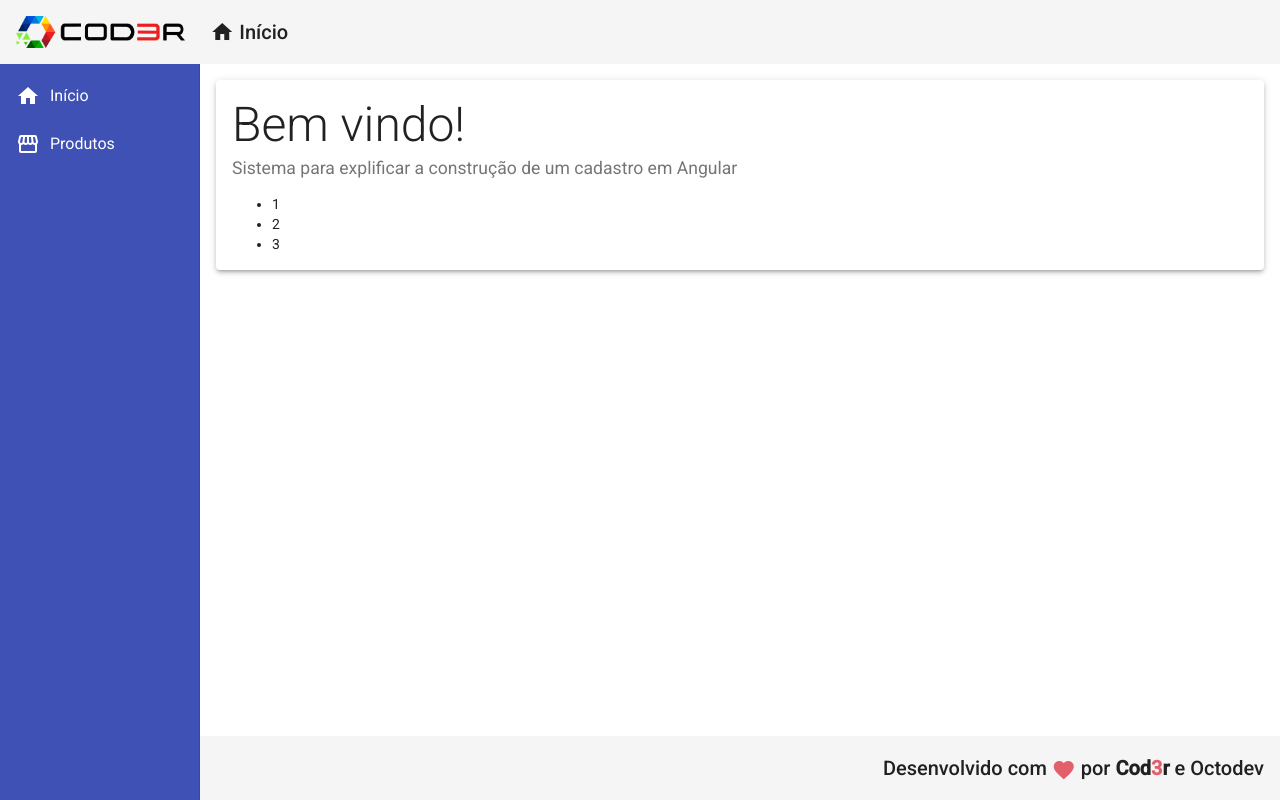
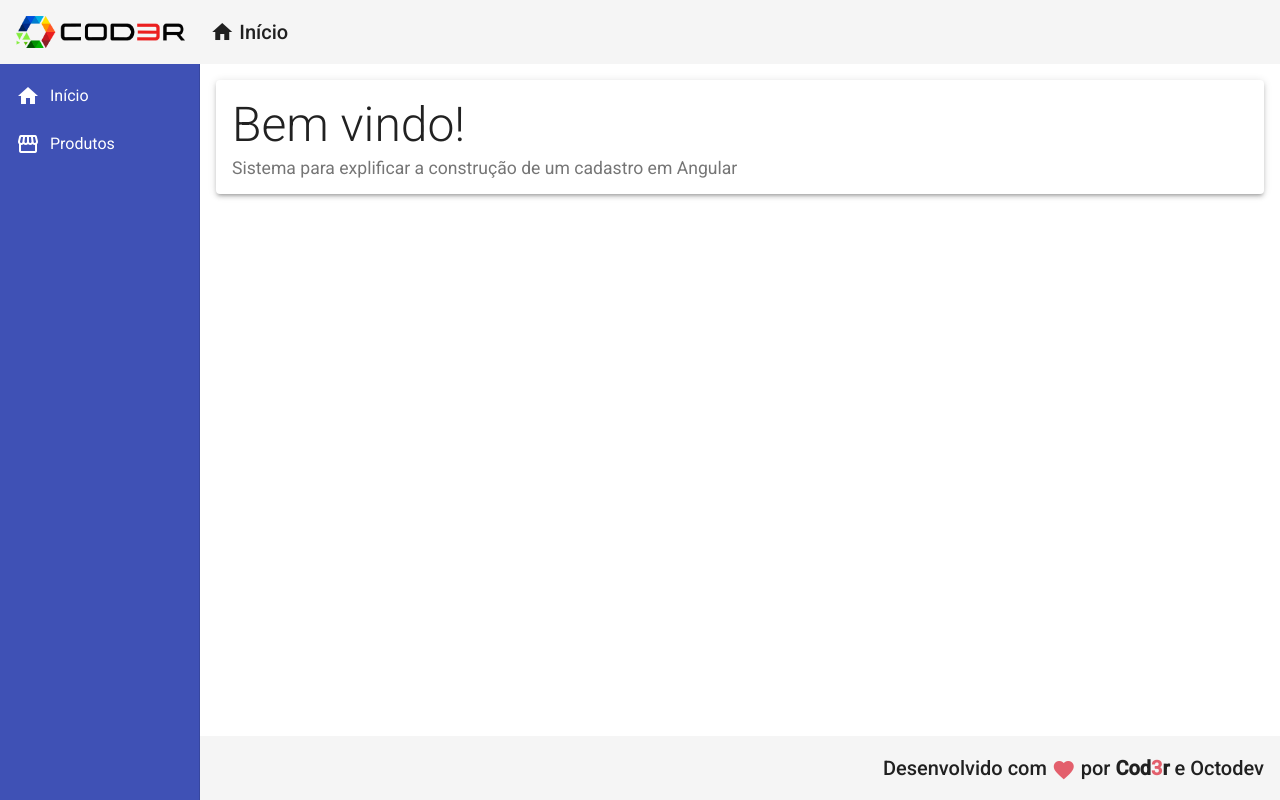
Before and after one commit to georgematos/curso-angular9-cod3r, an Angular app: page / in a window 1280 px wide. Built offline with nearby package versions, Linux system fonts and the light colour scheme.

Commit message:
removendo diretiva estrutural do componente home

```diff
--- a/src/app/views/home/home.component.html
+++ b/src/app/views/home/home.component.html
@@ -1,7 +1,4 @@
 <mat-card class="home mat-elevation-z3">
   <mat-card-title class="title">Bem vindo!</mat-card-title>
   <mat-card-subtitle class="subtitle">Sistema para explificar a construção de um cadastro em Angular</mat-card-subtitle>
-  <ul>
-    <li *myFor="let n em [1, 2, 3]">{{ n }}</li>
-  </ul>
 </mat-card>
```
